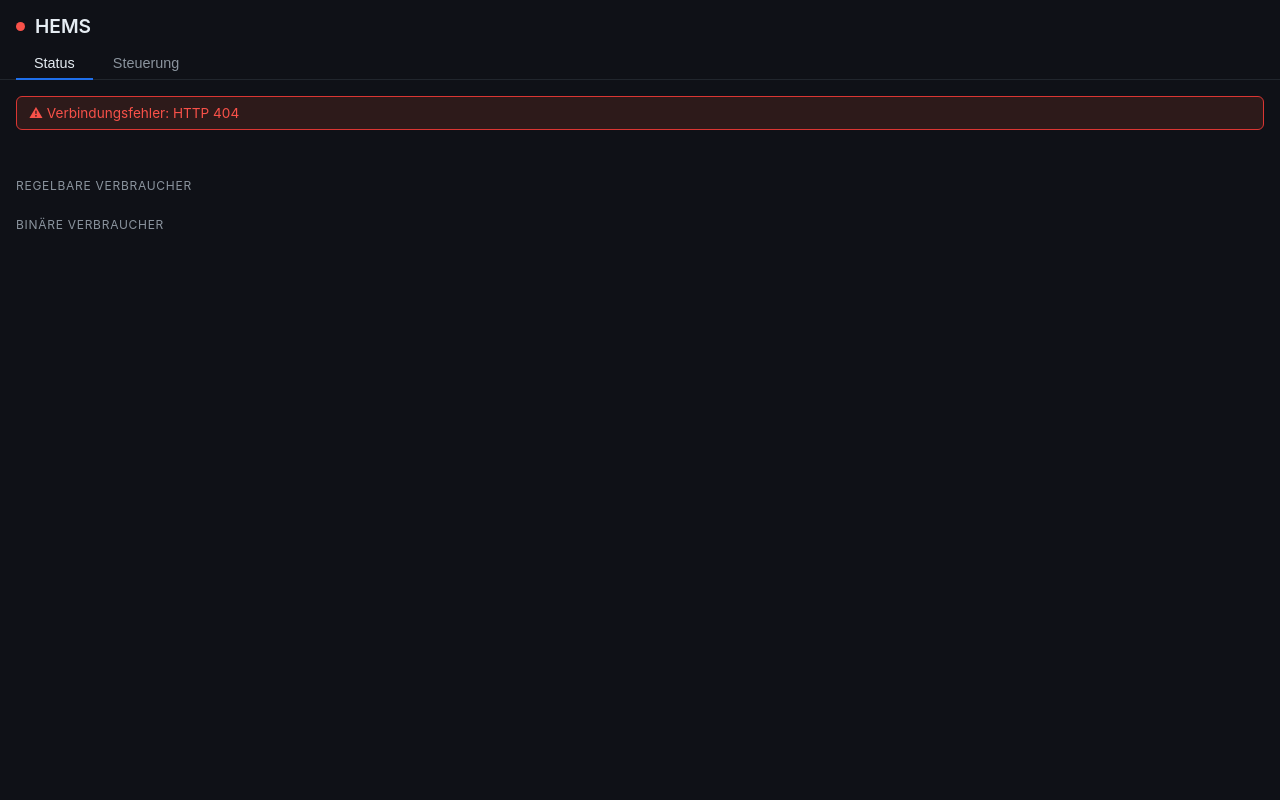
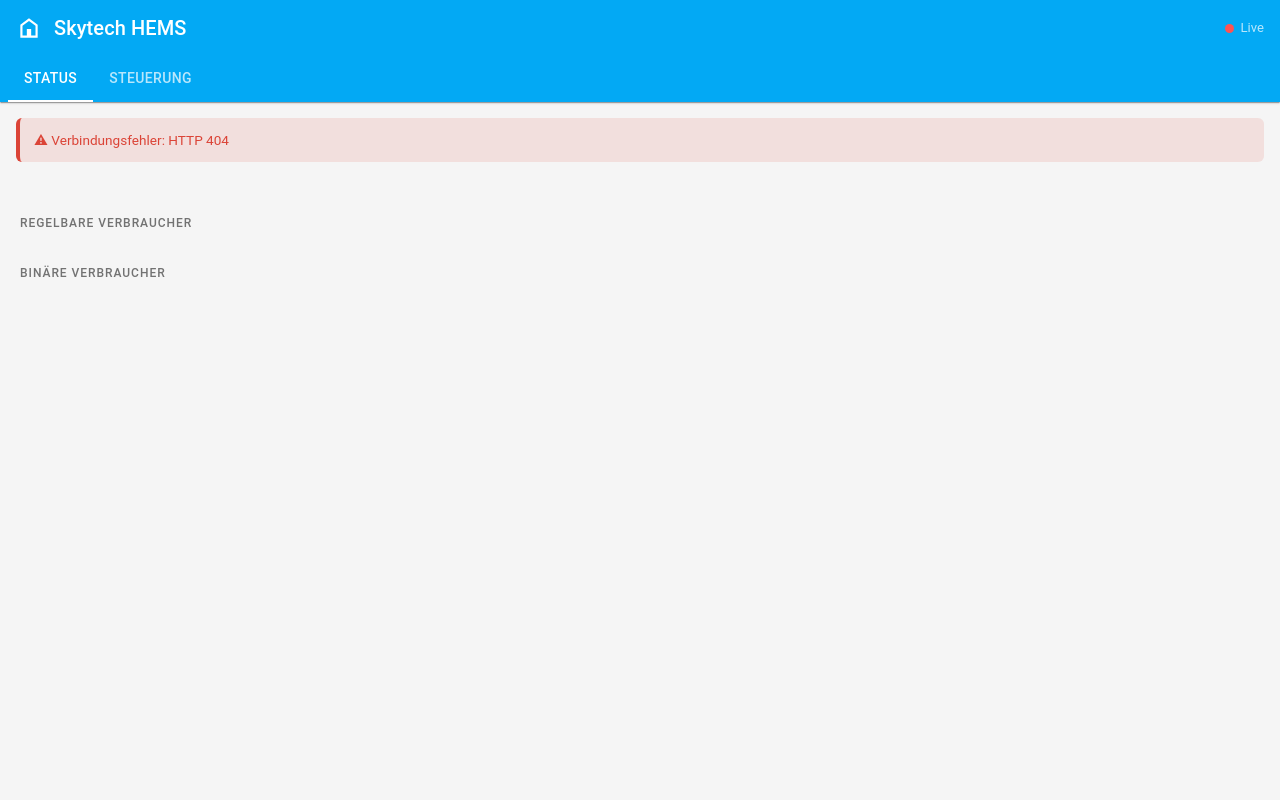
Before and after one commit to NicoHackl/SkytechHEMS, a Python web app: template app/templates/index.html in a window 1280 px wide. Run offline with Jinja, Linux system fonts and the light colour scheme; the template is opened without the code that fills it, so the values that code supplies are empty.

Commit message:
feat: Design an HA Design angepasst

```diff
--- a/app/static/styles.css
+++ b/app/static/styles.css
@@ -1,180 +1,356 @@
+/* ============================================================
+   Skytech HEMS – Weboberfläche im Home-Assistant-Design.
+   Farben, Karten, Kopfleiste und Typografie sind an das
+   HA-Standardtheme angelehnt (Material Design). Alle von app.js
+   erzeugten Klassennamen bleiben unverändert – nur das Aussehen
+   wird auf den HA-Look gebracht.
+   ============================================================ */
+
+/* ---- HA-Designtokens (Standardtheme, hell) ---- */
+:root {
+  color-scheme: light dark;
+  --ha-primary: #03a9f4;          /* HA-Primärfarbe (Blau) */
+  --ha-primary-dark: #0288d1;
+  --ha-accent: #ff9800;
+  --ha-bg: #f5f5f5;               /* App-Hintergrund */
+  --ha-card-bg: #ffffff;
+  --ha-card-elevated: #ffffff;
+  --ha-text: #212121;
+  --ha-text-secondary: #727272;
+  --ha-text-disabled: #bdbdbd;
+  --ha-divider: rgba(0, 0, 0, .12);
+  --ha-error: #db4437;
+  --ha-warning: #f57c00;
+  --ha-success: #43a047;
+  --ha-info: #039be5;
+  --ha-header-bg: #03a9f4;        /* Klassische HA-Kopfleiste (Blau) */
+  --ha-header-text: #ffffff;
+  --ha-header-text-dim: rgba(255, 255, 255, .72);
+  --ha-radius: 12px;
+  --ha-radius-sm: 6px;
+  --ha-shadow: 0 2px 1px -1px rgba(0, 0, 0, .2),
+               0 1px 1px 0 rgba(0, 0, 0, .14),
+               0 1px 3px 0 rgba(0, 0, 0, .12);
+  --ha-chip-bg: rgba(0, 0, 0, .06);
+  --ha-hover: rgba(0, 0, 0, .04);
+  --ha-font: Roboto, "Helvetica Neue", -apple-system, BlinkMacSystemFont,
+             "Segoe UI", sans-serif;
+}
+
+/* ---- HA-Designtokens (dunkel) ---- */
+@media (prefers-color-scheme: dark) {
+  :root {
+    --ha-bg: #111111;
+    --ha-card-bg: #1c1c1c;
+    --ha-card-elevated: #282828;
+    --ha-text: #e1e1e1;
+    --ha-text-secondary: #9b9b9b;
+    --ha-text-disabled: #6f6f6f;
+    --ha-divider: rgba(225, 225, 225, .12);
+    --ha-header-bg: #1c1c1c;      /* Dunkles Theme: Kopfleiste = Oberfläche */
+    --ha-chip-bg: rgba(255, 255, 255, .08);
+    --ha-hover: rgba(255, 255, 255, .06);
+    --ha-shadow: 0 2px 1px -1px rgba(0, 0, 0, .4),
+                 0 1px 1px 0 rgba(0, 0, 0, .28),
+                 0 1px 3px 0 rgba(0, 0, 0, .24);
+  }
+}
+
 *, *::before, *::after { box-sizing: border-box; margin: 0; padding: 0; }
 
 body {
-  background: #0f1117;
-  color: #c9d1d9;
-  font-family: -apple-system, BlinkMacSystemFont, "Segoe UI", sans-serif;
+  background: var(--ha-bg);
+  color: var(--ha-text);
+  font-family: var(--ha-font);
   font-size: 14px;
+  line-height: 1.5;
   min-height: 100vh;
+  -webkit-font-smoothing: antialiased;
 }
 
-/* ---- Header ---- */
-.header {
+/* ============================================================
+   Kopfleiste (HA App-Bar) + Tabs
+   ============================================================ */
+.ha-header {
+  background: var(--ha-header-bg);
+  color: var(--ha-header-text);
+  position: sticky;
+  top: 0;
+  z-index: 10;
+  box-shadow: var(--ha-shadow);
+}
+.ha-header-top {
   display: flex;
   align-items: center;
-  gap: 10px;
-  padding: 14px 16px 0;
+  gap: 12px;
+  height: 56px;
+  padding: 0 16px;
 }
-.header h1 { font-size: 1.2rem; font-weight: 600; color: #e6edf3; }
-.dot { width: 9px; height: 9px; border-radius: 50%; background: #3fb950; animation: pulse 2s infinite; }
-.dot.error { background: #f85149; animation: none; }
-@keyframes pulse { 0%,100%{opacity:1} 50%{opacity:.4} }
+.ha-logo {
+  width: 26px;
+  height: 26px;
+  flex-shrink: 0;
+  fill: currentColor;
+}
+.ha-title {
+  font-size: 1.25rem;
+  font-weight: 500;
+  letter-spacing: .1px;
+  flex: 1;
+  white-space: nowrap;
+  overflow: hidden;
+  text-overflow: ellipsis;
+}
+.ha-header-status {
+  display: flex;
+  align-items: center;
+  gap: 7px;
+  font-size: .82rem;
+  color: var(--ha-header-text-dim);
+}
+.dot {
+  width: 9px; height: 9px;
+  border-radius: 50%;
+  background: #69f0ae;
+  animation: pulse 2s infinite;
+}
+.dot.error { background: #ff5252; animation: none; }
+@keyframes pulse { 0%,100%{opacity:1} 50%{opacity:.35} }
 
-/* ---- Tabs ---- */
+/* Tabs (HA-View-Tabs: Unterstrich-Indikator in der Kopfleiste) */
 .tabs {
   display: flex;
-  gap: 2px;
-  padding: 10px 16px 0;
-  border-bottom: 1px solid #21262d;
+  align-items: stretch;
+  gap: 0;
+  padding: 0 8px;
+  overflow-x: auto;
+  scrollbar-width: none;
 }
+.tabs::-webkit-scrollbar { display: none; }
 .tab-btn {
-  padding: 7px 18px;
+  appearance: none;
   background: none;
   border: none;
   border-bottom: 2px solid transparent;
-  color: #8b949e;
+  color: var(--ha-header-text-dim);
   cursor: pointer;
-  font-size: 0.9rem;
+  font-family: inherit;
+  font-size: .875rem;
   font-weight: 500;
-  transition: color .15s, border-color .15s;
-  margin-bottom: -1px;
+  letter-spacing: .4px;
+  text-transform: uppercase;
+  padding: 14px 16px;
+  white-space: nowrap;
+  transition: color .15s, border-color .15s, background .15s;
 }
-.tab-btn.active { color: #e6edf3; border-bottom-color: #1f6feb; }
-.tab-btn:hover:not(.active) { color: #c9d1d9; }
+.tab-btn.active { color: var(--ha-header-text); border-bottom-color: var(--ha-header-text); }
+.tab-btn:hover:not(.active) { color: var(--ha-header-text); background: rgba(255, 255, 255, .08); }
 
-/* ---- Content area ---- */
+/* ============================================================
+   Inhaltsbereich
+   ============================================================ */
+.ha-content { max-width: 1280px; margin: 0 auto; }
 .tab-content { display: none; padding: 16px; }
 .tab-content.active { display: block; }
 
-/* ---- Chips ---- */
+/* ---- Abschnitts-Überschrift ---- */
+.section {
+  font-size: .75rem;
+  color: var(--ha-text-secondary);
+  text-transform: uppercase;
+  letter-spacing: .08em;
+  font-weight: 500;
+  margin: 22px 4px 10px;
+}
+
+/* ---- Chips (HA-Statuschips) ---- */
 .chips { display: flex; flex-wrap: wrap; gap: 8px; margin-bottom: 16px; }
-.chip { padding: 3px 10px; border-radius: 12px; font-size: .78rem; font-weight: 500; border: 1px solid transparent; }
-.chip-green  { background: #1a2d1a; color: #56d364; border-color: #2ea043; }
-.chip-red    { background: #2d1a1a; color: #f85149; border-color: #da3633; }
-.chip-blue   { background: #1a1f2d; color: #79c0ff; border-color: #1f6feb; }
-.chip-grey   { background: #21262d; color: #8b949e; border-color: #30363d; }
-.chip-orange { background: #2d1f10; color: #d29922; border-color: #9e6a03; }
+.chip {
+  padding: 5px 12px;
+  border-radius: 16px;
+  font-size: .78rem;
+  font-weight: 500;
+  background: var(--ha-chip-bg);
+  color: var(--ha-text);
+  display: inline-flex;
+  align-items: center;
+}
+.chip-green  { background: rgba(67, 160, 71, .16);  color: var(--ha-success); }
+.chip-red    { background: rgba(219, 68, 55, .16);  color: var(--ha-error); }
+.chip-blue   { background: rgba(3, 169, 244, .16);  color: var(--ha-info); }
+.chip-grey   { background: var(--ha-chip-bg);       color: var(--ha-text-secondary); }
+.chip-orange { background: rgba(245, 124, 0, .16);  color: var(--ha-warning); }
 
-/* ---- Metrics ---- */
-.metrics { display: flex; flex-wrap: wrap; gap: 10px; margin-bottom: 20px; }
-.metric { background: #161b22; border: 1px solid #30363d; border-radius: 8px; padding: 10px 16px; min-width: 130px; text-align: center; }
-.metric .val { font-size: 1.5rem; font-weight: 700; color: #79c0ff; line-height: 1.2; }
-.metric .val.warn { color: #f0883e; }
-.metric .val.ok   { color: #56d364; }
-.metric .lbl { font-size: .72rem; color: #8b949e; margin-top: 3px; text-transform: uppercase; letter-spacing: .04em; }
+/* ---- Kennzahlen-Kacheln (HA-Glance) ---- */
+.metrics { display: flex; flex-wrap: wrap; gap: 12px; margin-bottom: 8px; }
+.metric {
+  background: var(--ha-card-bg);
+  border-radius: var(--ha-radius);
+  box-shadow: var(--ha-shadow);
+  padding: 16px 20px;
+  min-width: 140px;
+  flex: 1 1 140px;
+  text-align: center;
+}
+.metric .val { font-size: 1.7rem; font-weight: 400; color: var(--ha-primary); line-height: 1.2; }
+.metric .val.warn { color: var(--ha-warning); }
+.metric .val.ok   { color: var(--ha-success); }
+.metric .lbl {
+  font-size: .72rem;
+  color: var(--ha-text-secondary);
+  margin-top: 6px;
+  text-transform: uppercase;
+  letter-spacing: .05em;
+}
 
-/* ---- Section label ---- */
-.section { font-size: .75rem; color: #8b949e; text-transform: uppercase; letter-spacing: .06em; margin: 16px 0 8px; }
+/* ---- Gerätekarten (Monitor) ---- */
+.devices { display: grid; grid-template-columns: repeat(auto-fill, minmax(280px, 1fr)); gap: 12px; }
+.card {
+  background: var(--ha-card-bg);
+  border-radius: var(--ha-radius);
+  box-shadow: var(--ha-shadow);
+  border-left: 4px solid var(--ha-divider);
+  padding: 14px 16px;
+}
+.card.active { border-left-color: var(--ha-success); }
+.card.idle   { border-left-color: var(--ha-primary); }
+.card.off    { border-left-color: var(--ha-text-disabled); }
+.card-title { display: flex; justify-content: space-between; align-items: center; margin-bottom: 10px; }
+.card-name { font-weight: 500; font-size: 1rem; color: var(--ha-text); }
+.prio-badge {
+  font-size: .72rem;
+  background: var(--ha-chip-bg);
+  color: var(--ha-text-secondary);
+  border-radius: 12px;
+  padding: 2px 9px;
+  font-weight: 500;
+}
+.row { display: flex; justify-content: space-between; padding: 4px 0; border-bottom: 1px solid var(--ha-divider); }
+.row:last-child { border-bottom: none; }
+.row .k { color: var(--ha-text-secondary); }
+.row .v { font-weight: 500; color: var(--ha-text); text-align: right; }
+.row .v.on      { color: var(--ha-success); }
+.row .v.off-val { color: var(--ha-error); }
+.row .v.changed { color: var(--ha-accent); }
+.row .v.dim     { color: var(--ha-text-disabled); font-weight: 400; }
 
-/* ---- Monitor device cards ---- */
-.devices { display: grid; grid-template-columns: repeat(auto-fill, minmax(260px, 1fr)); gap: 10px; }
-.card { background: #161b22; border: 1px solid #30363d; border-left: 3px solid #30363d; border-radius: 8px; padding: 12px 14px; }
-.card.active  { border-left-color: #2ea043; }
-.card.idle    { border-left-color: #1f6feb; }
-.card.off     { border-left-color: #30363d; }
-.card-title { display: flex; justify-content: space-between; align-items: center; margin-bottom: 8px; }
-.card-name { font-weight: 600; color: #e6edf3; }
-.prio-badge { font-size: .72rem; background: #21262d; color: #8b949e; border-radius: 4px; padding: 1px 6px; }
-.row { display: flex; justify-content: space-between; padding: 2px 0; }
-.row .k { color: #8b949e; }
-.row .v { font-weight: 500; }
-.row .v.on      { color: #56d364; }
-.row .v.off-val { color: #f85149; }
-.row .v.changed { color: #f0883e; }
-.row .v.dim     { color: #6e7681; }
+/* ---- Fußzeile ---- */
+.footer {
+  margin-top: 20px;
+  font-size: .75rem;
+  color: var(--ha-text-secondary);
+  display: flex;
+  gap: 18px;
+  flex-wrap: wrap;
+  padding: 4px;
+}
 
-/* ---- Footer ---- */
-.footer { margin-top: 16px; font-size: .72rem; color: #484f58; display: flex; gap: 16px; flex-wrap: wrap; }
-
-/* ---- Error banner ---- */
-.error-banner { background: #2d1a1a; border: 1px solid #da3633; border-radius: 6px; padding: 8px 12px; color: #f85149; font-size: .85rem; margin-bottom: 12px; display: none; }
+/* ---- Fehlerbanner ---- */
+.error-banner {
+  background: rgba(219, 68, 55, .12);
+  border-left: 4px solid var(--ha-error);
+  border-radius: var(--ha-radius-sm);
+  padding: 12px 14px;
+  color: var(--ha-error);
+  font-size: .85rem;
+  margin-bottom: 14px;
+  display: none;
+}
 
 /* ============================================================
-   STEUERUNG TAB
+   Steuerung-Tab
    ============================================================ */
+.ctrl-grid { display: grid; grid-template-columns: repeat(auto-fill, minmax(320px, 1fr)); gap: 14px; }
 
-.ctrl-grid { display: grid; grid-template-columns: repeat(auto-fill, minmax(300px, 1fr)); gap: 12px; }
-
-.ctrl-card { background: #161b22; border: 1px solid #30363d; border-radius: 8px; overflow: hidden; }
+.ctrl-card {
+  background: var(--ha-card-bg);
+  border-radius: var(--ha-radius);
+  box-shadow: var(--ha-shadow);
+  overflow: hidden;
+}
 .ctrl-card-header {
   display: flex; align-items: center; justify-content: space-between;
-  padding: 10px 14px;
-  background: #1c2129;
-  border-bottom: 1px solid #30363d;
+  padding: 14px 16px;
   cursor: pointer;
   user-select: none;
+  transition: background .15s;
 }
-.ctrl-card-header:hover { background: #21262d; }
-.ctrl-card-title { font-weight: 600; color: #e6edf3; font-size: .95rem; }
-.ctrl-card-arrow { color: #8b949e; font-size: .8rem; transition: transform .2s; }
+.ctrl-card-header:hover { background: var(--ha-hover); }
+.ctrl-card-title { font-weight: 500; color: var(--ha-text); font-size: 1rem; }
+.ctrl-card-arrow { color: var(--ha-text-secondary); font-size: .8rem; transition: transform .2s; }
 .ctrl-card-arrow.open { transform: rotate(180deg); }
-.ctrl-card-body { padding: 4px 0; }
+.ctrl-card-body { padding: 0; }
 .ctrl-card-body.collapsed { display: none; }
 
 .ctrl-row {
   display: flex;
   align-items: center;
   justify-content: space-between;
-  padding: 7px 14px;
-  border-bottom: 1px solid #21262d;
-  gap: 8px;
-  min-height: 38px;
+  padding: 10px 16px;
+  border-top: 1px solid var(--ha-divider);
+  gap: 10px;
+  min-height: 44px;
 }
-.ctrl-row:last-child { border-bottom: none; }
-.ctrl-row .k { color: #8b949e; flex: 1; min-width: 0; }
-.ctrl-right { display: flex; align-items: center; gap: 6px; flex-shrink: 0; }
+.ctrl-row .k { color: var(--ha-text-secondary); flex: 1; min-width: 0; }
+.ctrl-right { display: flex; align-items: center; gap: 8px; flex-shrink: 0; }
 
-/* Toggle button */
+/* Toggle (HA-Switch-Anmutung als Pille) */
 .toggle-btn {
-  padding: 3px 12px;
-  border-radius: 12px;
-  border: 1px solid #30363d;
-  background: #21262d;
-  color: #8b949e;
+  appearance: none;
+  padding: 5px 14px;
+  border-radius: 16px;
+  border: 1px solid var(--ha-divider);
+  background: var(--ha-chip-bg);
+  color: var(--ha-text-secondary);
   cursor: pointer;
-  font-size: .8rem;
+  font-family: inherit;
+  font-size: .78rem;
   font-weight: 600;
-  min-width: 46px;
+  letter-spacing: .3px;
+  min-width: 52px;
   transition: background .15s, color .15s, border-color .15s;
 }
-.toggle-btn.on { background: #1a2d1a; color: #56d364; border-color: #2ea043; }
-.toggle-btn:hover { opacity: .85; }
+.toggle-btn.on { background: var(--ha-primary); color: #fff; border-color: var(--ha-primary); }
+.toggle-btn:hover { filter: brightness(.97); }
 
-/* Number input */
-.num-wrap { display: flex; align-items: center; gap: 4px; }
+/* Zahlenfeld (HA-Textfeld) */
+.num-wrap { display: flex; align-items: center; gap: 5px; }
 .num-input {
-  width: 80px;
-  padding: 3px 7px;
-  background: #0d1117;
-  border: 1px solid #30363d;
-  border-radius: 6px;
-  color: #e6edf3;
+  width: 82px;
+  padding: 6px 9px;
+  background: var(--ha-bg);
+  border: 1px solid var(--ha-divider);
+  border-radius: var(--ha-radius-sm);
+  color: var(--ha-text);
+  font-family: inherit;
   font-size: .85rem;
   text-align: right;
   outline: none;
+  transition: border-color .15s;
 }
-.num-input:focus { border-color: #1f6feb; }
-.unit { color: #6e7681; font-size: .78rem; min-width: 16px; }
+.num-input:focus { border-color: var(--ha-primary); }
+.unit { color: var(--ha-text-secondary); font-size: .78rem; min-width: 16px; }
 
-/* Select */
+/* Auswahl (HA-Select) */
 .sel-input {
-  padding: 3px 8px;
-  background: #0d1117;
-  border: 1px solid #30363d;
-  border-radius: 6px;
-  color: #e6edf3;
+  padding: 6px 10px;
+  background: var(--ha-bg);
+  border: 1px solid var(--ha-divider);
+  border-radius: var(--ha-radius-sm);
+  color: var(--ha-text);
+  font-family: inherit;
   font-size: .85rem;
   outline: none;
   cursor: pointer;
+  transition: border-color .15s;
 }
-.sel-input:focus { border-color: #1f6feb; }
+.sel-input:focus { border-color: var(--ha-primary); }
 
-/* Save indicator */
-.save-indicator { font-size: .85rem; width: 16px; text-align: center; }
-.save-indicator.saving { color: #8b949e; }
-.save-indicator.saved  { color: #56d364; }
-.save-indicator.err    { color: #f85149; }
+/* Speicher-Indikator */
+.save-indicator { font-size: .9rem; width: 16px; text-align: center; }
+.save-indicator.saving { color: var(--ha-text-secondary); }
+.save-indicator.saved  { color: var(--ha-success); }
+.save-indicator.err    { color: var(--ha-error); }
 
-.ctrl-not-found { color: #484f58; font-style: italic; font-size: .8rem; }
-
-.ctrl-refresh { font-size: .72rem; color: #484f58; margin-top: 10px; }
+.ctrl-not-found { color: var(--ha-text-disabled); font-style: italic; font-size: .8rem; }
+.ctrl-refresh { font-size: .75rem; color: var(--ha-text-secondary); margin-top: 14px; padding: 4px; }
--- a/app/templates/index.html
+++ b/app/templates/index.html
@@ -3,20 +3,30 @@
 <head>
   <meta charset="UTF-8">
   <meta name="viewport" content="width=device-width, initial-scale=1">
-  <title>HEMS Monitor</title>
+  <title>Skytech HEMS</title>
   <link rel="stylesheet" href="static/styles.css">
 </head>
 <body>
 
-  <div class="header">
-    <div class="dot" id="live-dot"></div>
-    <h1>HEMS</h1>
+  <!-- HA-App-Bar: Titel + Live-Indikator, darunter die View-Tabs -->
+  <header class="ha-header">
+    <div class="ha-header-top">
+      <svg class="ha-logo" viewBox="0 0 24 24" aria-hidden="true">
+        <path d="M12 3 4 9v12h16V9l-8-6Zm0 2.5 6 4.5v9h-4v-6H10v6H6v-9l6-4.5Z"/>
+      </svg>
+      <span class="ha-title">Skytech HEMS</span>
+      <div class="ha-header-status">
+        <span class="dot" id="live-dot"></span>
+        <span>Live</span>
       </div>
-
-  <div class="tabs">
+    </div>
+    <nav class="tabs">
       <button class="tab-btn active" data-tab="monitor">Status</button>
       <button class="tab-btn"        data-tab="steuerung">Steuerung</button>
-  </div>
+    </nav>
+  </header>
+
+  <main class="ha-content">
 
     <!-- ================================================================
          TAB: STATUS / MONITOR
@@ -40,6 +50,8 @@
       <div class="ctrl-refresh" id="ctrl-refresh">Warte auf Daten…</div>
     </div>
 
+  </main>
+
   <script src="static/app.js"></script>
 </body>
 </html>
```
Also changed, not shown: CHANGELOG.md. Lines whose indentation alone changed are shown as unchanged.
